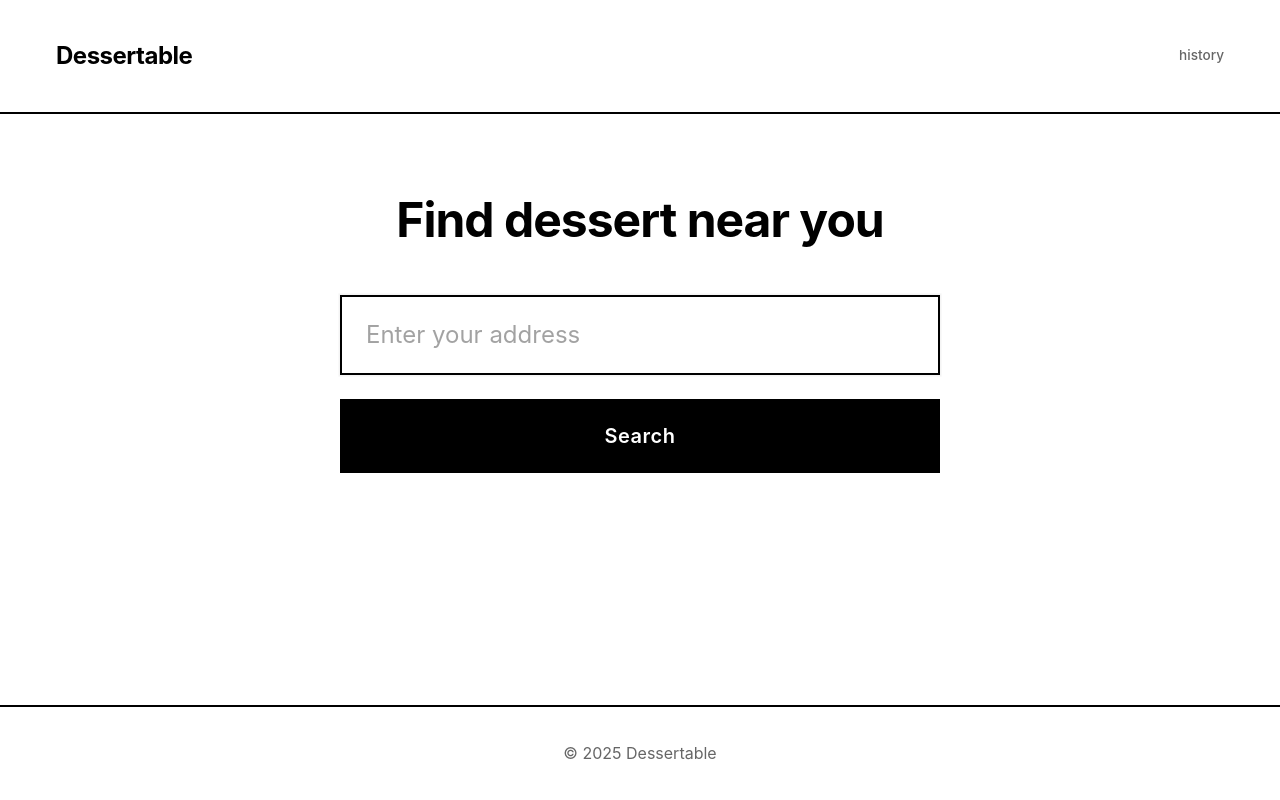
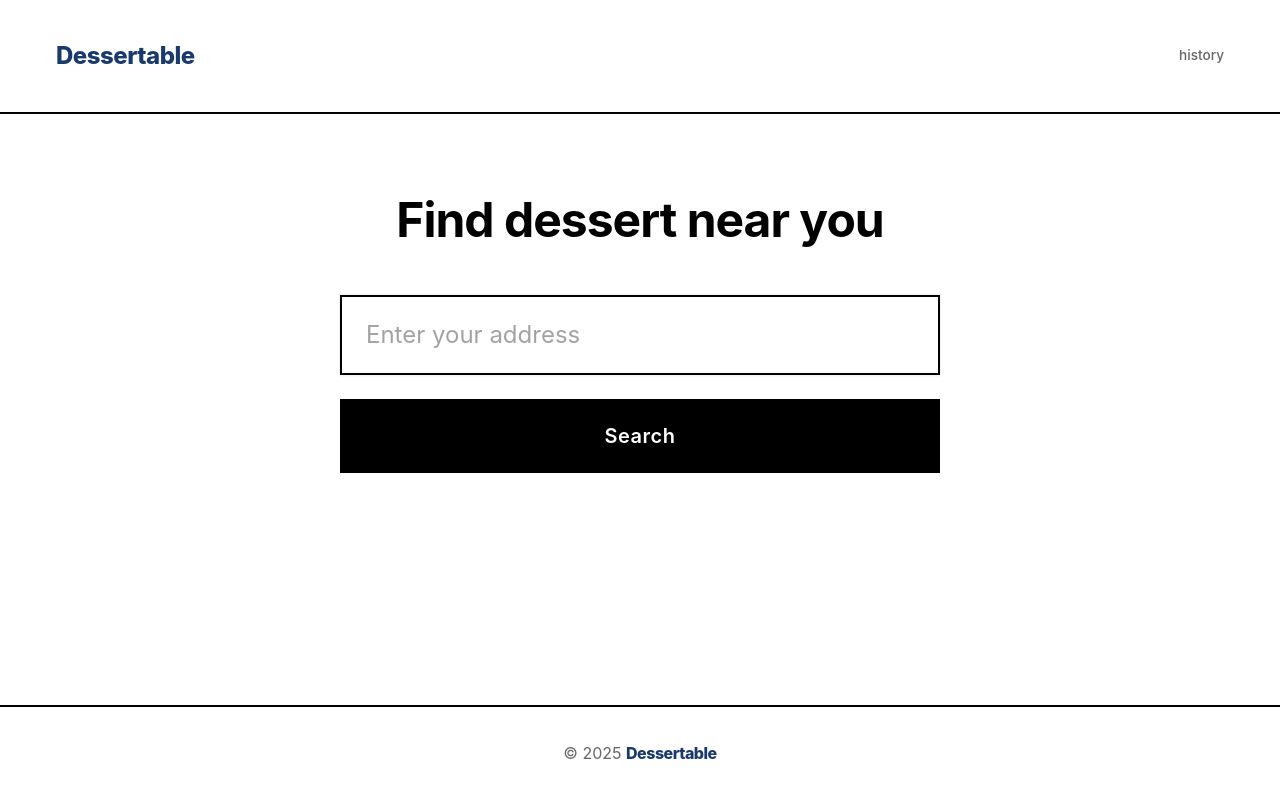
Before and after one commit to Colsai/Dessertable, a Flask app: page / in a window 1280 px wide. Run offline with Flask 3, Linux system fonts and the light colour scheme.

Commit message:
Add bold dark blue branding to Dessertable text
Enhanced brand visibility by styling all instances of "Dessertable"
with bold weight and dark blue color for stronger visual identity.

🎨 Brand Styling:
- Font weight: 800 (extra bold)
- Color: #1a3a6b (dark blue)
- Applied consistently across navbar and footer

📍 Locations Updated:
- Navbar brand: Bold dark blue "Dessertable"
- Footer copyright: Bold dark blue "Dessertable" within gray text

✨ Visual Impact:
- Stronger brand presence throughout the interface
- Dark blue creates professional, trustworthy feel
- Extra bold weight makes brand name stand out
- Consistent branding across all pages

The Dessertable brand name now has strong visual emphasis while
maintaining the clean, minimal aesthetic of the site.

🤖 Generated with [Claude Code](https://claude.com/claude-code)

Co-Authored-By: Claude Sonnet 4.5 <noreply@anthropic.com>

```diff
--- a/app/static/css/style.css
+++ b/app/static/css/style.css
@@ -51,6 +51,20 @@ main {
 
 .navbar-brand:hover {
     color: var(--zen-blue) !important;
+}
+
+.brand-text {
+    font-weight: 800;
+    color: #1a3a6b !important;
+    letter-spacing: -0.5px;
+}
+
+.navbar-brand.brand-text {
+    font-size: 1.5rem;
+}
+
+.footer .brand-text {
+    font-size: 1rem;
 }
 
 .navbar-nav {
--- a/app/templates/base.html
+++ b/app/templates/base.html
@@ -15,7 +15,7 @@
     <!-- Navigation -->
     <nav class="navbar">
         <div class="container">
-            <a class="navbar-brand" href="{{ url_for('main.index') }}">
+            <a class="navbar-brand brand-text" href="{{ url_for('main.index') }}">
                 Dessertable
             </a>
             <ul class="navbar-nav ms-auto">
@@ -47,7 +47,7 @@
     <!-- Footer -->
     <footer class="footer">
         <div class="container text-center">
-            <span class="text-muted">© 2025 Dessertable</span>
+            <span class="text-muted">© 2025 <span class="brand-text">Dessertable</span></span>
         </div>
     </footer>
 
```
